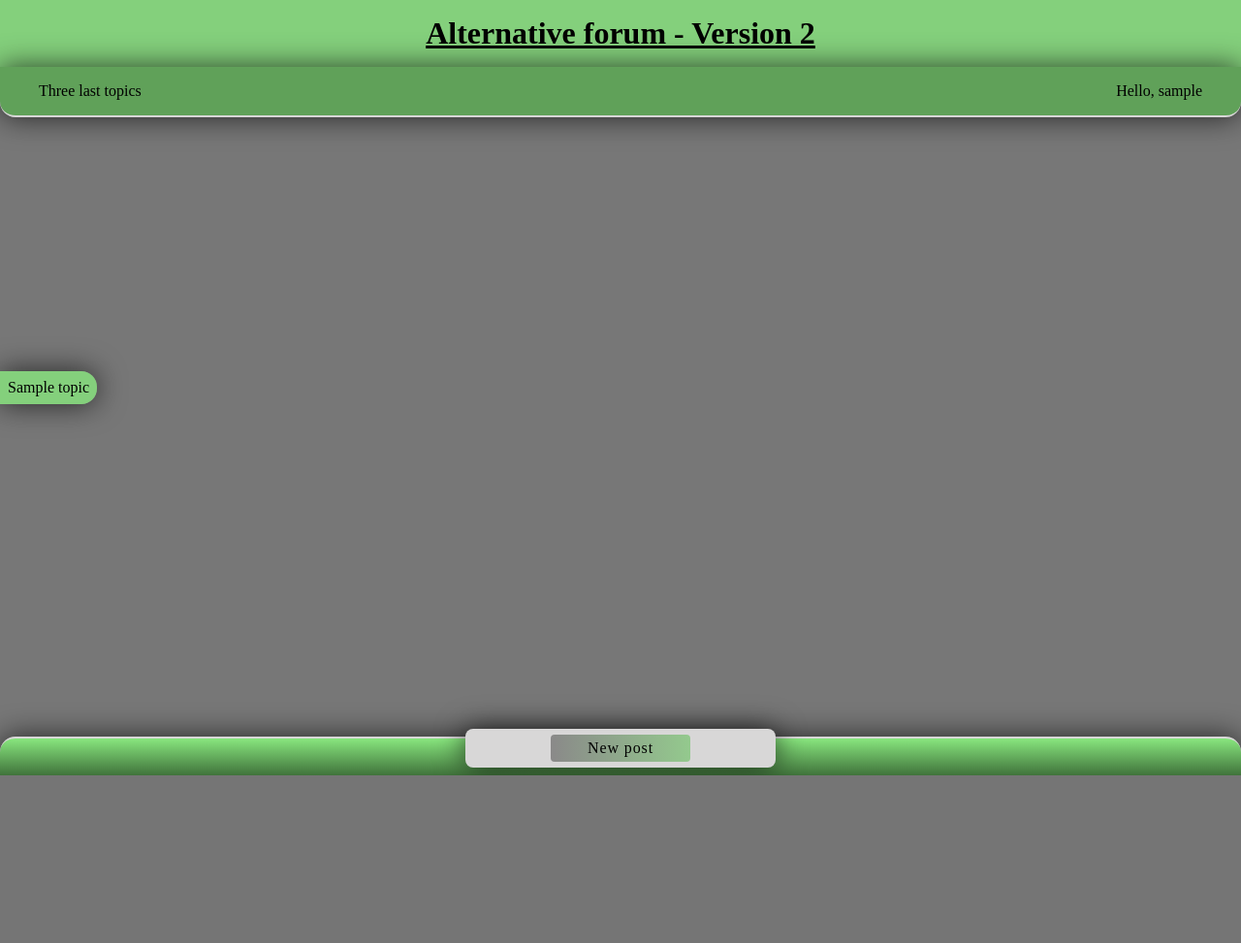
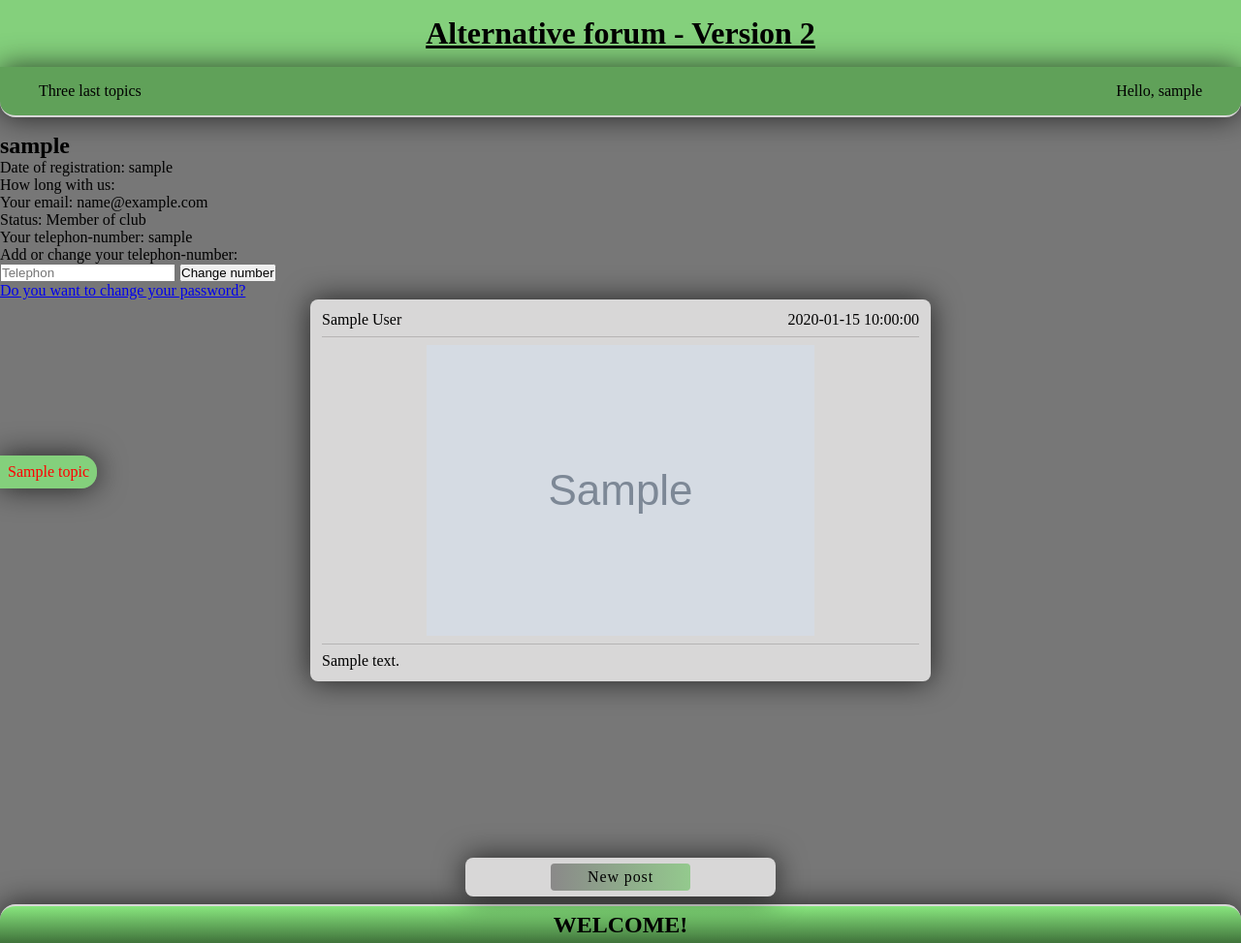
Before and after one commit to AntonSot-Github/Learning-PHP, a PHP site: page / in a window 1280 px wide. Shown: the whole page at 97% size. Before the commit the page ends 800 px from the top, so only its background shows below. Run offline with PHP 8.4, Linux system fonts and the light colour scheme; the visitor is signed in with stand-in values (Sample User, id 1); tables that the repository leaves empty or names only in its code hold one stand-in row (values such as "Sample post"); grey boxes marked "Sample" are stand-in pictures.

Commit message:
added acc-window

```diff
--- a/My.alt.forum_2/css/style.css
+++ b/My.alt.forum_2/css/style.css
@@ -380,10 +380,11 @@
 }
 .newPost-formBox__disable {
   position: relative;
+  justify-self: flex-end;
   margin-top: auto;
   height: 2.5rem;
   width: 50%;
-  margin-bottom: 0.5rem;
+  margin-bottom: 3rem;
   bottom: 0;
   border-radius: 0.5rem;
 }
@@ -441,6 +442,57 @@
   height: 0;
 }
 
+.color-red {
+  color: red !important;
+}
+
+.posts {
+  z-index: 5;
+  position: relative;
+  display: flex;
+  flex-direction: column;
+  justify-content: center;
+  width: 100%;
+}
+
+.post {
+  display: flex;
+  flex-direction: column;
+  width: 100%;
+  position: relative;
+  min-height: 8vh;
+  max-height: -moz-max-content;
+  max-height: max-content;
+  padding: 0.75rem;
+  margin-bottom: 0.5rem;
+  border-radius: 0.5rem;
+  background-color: #d8d7d7;
+  box-shadow: 0 0 30px rgba(0, 0, 0, 0.7);
+}
+.post__containerImg {
+  display: flex;
+  justify-content: center;
+  position: relative;
+  width: 100%;
+  height: -moz-max-content;
+  height: max-content;
+  padding-bottom: 0.5rem;
+  margin-bottom: 0.5rem;
+  border-bottom: 1px solid #b6b4b4;
+}
+.post__img {
+  max-width: 30rem;
+  max-height: 30rem;
+}
+.post__topPart {
+  padding-bottom: 0.5rem;
+  margin-bottom: 0.5rem;
+  border-bottom: 1px solid #b6b4b4;
+  display: flex;
+  flex-direction: row;
+  justify-content: space-between;
+}
+
 * {
   margin: 0;
   padding: 0;
@@ -455,7 +507,9 @@ html {
 body {
   position: relative;
   background-color: #777;
-  height: 100vh;
+  min-height: 100vh;
+  max-height: -moz-max-content;
+  max-height: max-content;
   display: flex;
   flex-direction: column;
 }
@@ -467,7 +521,7 @@ body {
   display: flex;
   flex-direction: column;
   align-items: center;
-  height: 100%;
+  min-height: calc(88vh - 2.5rem);
 }
 
 .link {
@@ -527,28 +581,6 @@ footer {
   height: 80vh;
 }
 
-.posts {
-  z-index: 5;
-  position: relative;
-  display: flex;
-  flex-direction: column;
-  justify-content: center;
-  width: 100%;
-}
-
-.post {
-  width: 100%;
-  position: relative;
-  min-height: 8vh;
-  max-height: -moz-max-content;
-  max-height: max-content;
-  padding: 0.75rem;
-  margin-bottom: 0.5rem;
-  border-radius: 0.5rem;
-  background-color: #d8d7d7;
-  box-shadow: 0 0 30px rgba(0, 0, 0, 0.7);
-}
-
 .topic-menu {
   background-color: rgba(136, 230, 126, 0.8078431373);
   position: absolute;
@@ -569,4 +601,8 @@ footer {
 }
 .topic-menu__item:hover {
   background-color: #d8d7d7;
+}
+.topic-menu__link {
+  display: block;
+  width: 100%;
 }/*# sourceMappingURL=style.css.map */
--- a/My.alt.forum_2/incs/db.php
+++ b/My.alt.forum_2/incs/db.php
@@ -9,26 +9,13 @@ if($db) {
     $topics = array_column(mysqli_fetch_all($resTopic, MYSQLI_ASSOC), 'topic_name', 'id');
 }
 
-/* if ($db) {
-    $mysqlPosts = mysqli_prepare($db, "SELECT by_user_id, from_topic_id, post_text, added_at, picture FROM posts");
+
+
+if ($db) {
+    $mysqlPosts = mysqli_prepare($db, "SELECT post_text, from_topic_id, added_at, picture, users.name FROM posts LEFT JOIN users ON posts.by_user_id = users.user_id");
     mysqli_execute($mysqlPosts);
     $resPosts = mysqli_stmt_get_result($mysqlPosts);
-    $posts = array_map(function($row){
-        return [
-            'by_user_id' => $row['by_user_id'],
-            'from_topic_id' => $row['from_topic_id'],
-            'post_text' => $row['post_text'],
-            'added_at' => $row['added_at'],
-            'picture' => $row['picture'],
-        ];
-    }, mysqli_fetch_all($resPosts, MYSQLI_ASSOC));
-} */
-
-if ($db) {
-    $mysqlPosts = mysqli_prepare($db, "SELECT post_text FROM posts WHERE from_topic_id = 100");
-    mysqli_execute($mysqlPosts);
-    $resPosts = mysqli_stmt_get_result($mysqlPosts);
-    $posts = array_column(mysqli_fetch_all($resPosts, MYSQLI_ASSOC), 'post_text');
+    $posts = mysqli_fetch_all($resPosts, MYSQLI_ASSOC);
 }
 
 if ($db) {
--- a/My.alt.forum_2/incs/functions.php
+++ b/My.alt.forum_2/incs/functions.php
@@ -71,6 +71,12 @@ function login($name, $logPass): bool
     if ($user && password_verify($logPass, $user['password'])){
         $_SESSION['user'] = $user['name'];
         $_SESSION['user_id'] = $user['user_id'];
+        $_SESSION['user_reg_date'] = $user['reg_time_at'];
+        $_SESSION['user_email'] = $user['email'];
+        $_SESSION['user_role'] = $user['role'];
+        if(!empty($user['tel'])){
+            $_SESSION['user_tel'] = $user['tel'];
+        }
         return true;
     } else {
         return false;
--- a/My.alt.forum_2/index.php
+++ b/My.alt.forum_2/index.php
@@ -37,6 +37,8 @@
             }}
         }
 
+    //dump($_SESSION['user_reg_date']);
+    //dump($posts)
     //dump($_POST);
     //dump($_FILES);
     //dump($byUser);
@@ -47,15 +49,44 @@
 
 <?php require_once __DIR__ . "/views/header.php" ?>
 
+    <!-- вывод бокового меню выбора тем -->
     <div class="topic-menu">
             <ul class="topic-menu__list">
-            <?php foreach($topics as $topic){
-                echo '<li class="topic-menu__item"><a href="#" class="link topic-menu__link">'. $topic . '</a></li>';
-            }
-            ?>
+                <?php foreach($topics as $key => $topic):?>
+                    <li class="topic-menu__item">
+                        <a href="#" class="link topic-menu__link" data-topic-id="<?= $key; ?>"><?= $topic ?></a>
+                    </li>
+                <?php endforeach; ?>
             </ul>
     </div>
 
+    <!-- Account-window -->
+    <div class="account">
+        <h2><?= $userName?></h2>
+        <p>Date of registration: <?= $_SESSION['user_reg_date'] ?></p>
+        <p>How long with us: </p>
+        <p>Your email: <?= $_SESSION['user_email'] ?></p>
+
+        <p>Status:
+            <?php if ($_SESSION['user_role'] === 2) {
+                echo 'Member of club';
+                } else {
+                    echo 'Administrator';} ?>
+        </p>
+        <p>
+            Your telephon-number: <?= (isset($_SESSION['user_tel'])) ? $_SESSION['user_tel'] : "we haven't your number yet"?>
+        </p>
+        <div>
+            <p>Add or change your telephon-number:</p>
+            <form method="post">
+                <input type="tel" placeholder="Telephon">
+                <button type="submit">Change number</button>
+            </form>
+        </div>
+        <a href="#">Do you want to change your password?</a>
+    </div>
+
+    <!-- Основное содежимое сайта -->
     <div class="container">
 
         <?php if(empty($topics)): ?>
@@ -91,7 +122,20 @@
         <!-- Вывод постов -->
         <div class="posts">
             <?php foreach($posts as $post): ?>
-                <div class="post"><?= $post ?></div>
+                <div class="post" data-topic-id="<?=$post['from_topic_id'] ?>">
+                    <div class="post__topPart">
+                        <p><?= $post['name'] ?></p>
+                        <p><?= $post['added_at'] ?></p>
+                    </div>
+                    <?php if(!empty($post['picture'])): ?>
+                        <div class="post__containerImg">
+                            <img class="post__img" src="<?= $post['picture'] ?>" alt="img">
+                        </div>
+                    <?php endif; ?>
+                    <div class="post__textPart">
+                        <p><?= $post['post_text'] ?></p>
+                    </div>
+                </div>
             <?php endforeach; ?>
         </div>
 
@@ -150,5 +194,5 @@
 <?php require_once __DIR__ . '/views/footer.php'; ?>
 
 <?php //dump($posts);
-
+    //dump($topics);
 ?>
--- a/My.alt.forum_2/sass/abstracts/_class-helpers.sass
+++ b/My.alt.forum_2/sass/abstracts/_class-helpers.sass
@@ -9,3 +9,6 @@
 
 .height-0
     height: 0
+
+.color-red
+    color: red !important
--- a/My.alt.forum_2/sass/layout/_form.sass
+++ b/My.alt.forum_2/sass/layout/_form.sass
@@ -124,10 +124,11 @@
     align-items: center
     &__disable
         position: relative
+        justify-self: flex-end
         margin-top: auto
         height: 2.5rem
         width: 50%
-        margin-bottom: .5rem
+        margin-bottom: 3rem
         bottom: 0
         border-radius: .5rem
         *
@@ -136,6 +137,7 @@
     &__btn
         align-self: center
         width: 50%
+
         &:hover::before
             width: 94%
 
--- /dev/null
+++ b/My.alt.forum_2/sass/layout/_post.sass
@@ -0,0 +1,39 @@
+.posts
+    z-index: 5
+    position: relative
+    display: flex
+    flex-direction: column
+    justify-content: center
+    width: 100%
+
+.post
+    display: flex
+    flex-direction: column
+    width: 100%
+    position: relative
+    min-height: 8vh
+    max-height: max-content
+    padding: 0.75rem
+    margin-bottom: .5rem
+    border-radius: .5rem
+    background-color: #d8d7d7
+    box-shadow: 0 0 30px rgba(0, 0, 0, 0.7)
+    &__containerImg
+        display: flex
+        justify-content: center
+        position: relative
+        width: 100%
+        height: max-content
+        padding-bottom: .5rem
+        margin-bottom: .5rem
+        border-bottom: 1px solid #b6b4b4
+    &__img
+        max-width: 30rem
+        max-height: 30rem
+    &__topPart
+        padding-bottom: .5rem
+        margin-bottom: .5rem
+        border-bottom: 1px solid #b6b4b4
+        display: flex
+        flex-direction: row
+        justify-content: space-between
--- a/My.alt.forum_2/sass/style.sass
+++ b/My.alt.forum_2/sass/style.sass
@@ -4,6 +4,7 @@
 @import "abstracts/_link-underlining.sass"
 @import "layout/_form.sass"
 @import "abstracts/_class-helpers.sass"
+@import "layout/_post.sass"
 
 
 *
@@ -18,7 +19,8 @@ html
 body
     position: relative
     background-color: #777
-    height: 100vh
+    min-height: 100vh
+    max-height: max-content
     display: flex
     flex-direction: column
 
@@ -29,7 +31,7 @@ body
     display: flex
     flex-direction: column
     align-items: center
-    height: 100%
+    min-height: calc( 88vh - 2.5rem )
 
 
 .link
@@ -63,13 +65,11 @@ body
 
 footer
     position: absolute
-
     display: flex
     justify-content: center
     align-items: center
     vertical-align: middle
     width: 100%
-
     bottom: 0
     border-radius: 1rem 1rem 0 0
     height: 2.5rem
@@ -83,25 +83,6 @@ footer
     img
         width: 60vw
         height: 80vh
-
-.posts
-    z-index: 5
-    position: relative
-    display: flex
-    flex-direction: column
-    justify-content: center
-    width: 100%
-
-.post
-    width: 100%
-    position: relative
-    min-height: 8vh
-    max-height: max-content
-    padding: 0.75rem
-    margin-bottom: .5rem
-    border-radius: .5rem
-    background-color: #d8d7d7
-    box-shadow: 0 0 30px rgba(0, 0, 0, 0.7)
 
 .topic-menu
     background-color: #88e67ece
@@ -120,3 +101,6 @@ footer
         cursor: pointer
         &:hover
             background-color: #d8d7d7
+    &__link
+        display: block
+        width: 100%
--- a/My.alt.forum_2/views/header.php
+++ b/My.alt.forum_2/views/header.php
@@ -74,7 +74,7 @@
                 <?php if(isset($_SESSION['user'])): ?>
                     <div class="dropdown-content">
                         <a class="dropdown-content__a" href="?do=relogin">Relogin</a>
-                        <a class="dropdown-content__a" href="#">Your account</a>
+                        <a class="dropdown-content__a account-link" href="#">Your account</a>
                         <a class="dropdown-content__a" href="?do=logout">Logout</a>
                     </div>
                 <?php endif; ?>
```
Also changed, not shown: My.alt.forum_2/js/script.js (+52 -1 lines), My.alt.forum_2/uploads/1733308086horse running .jpg (added), 1 other file.
